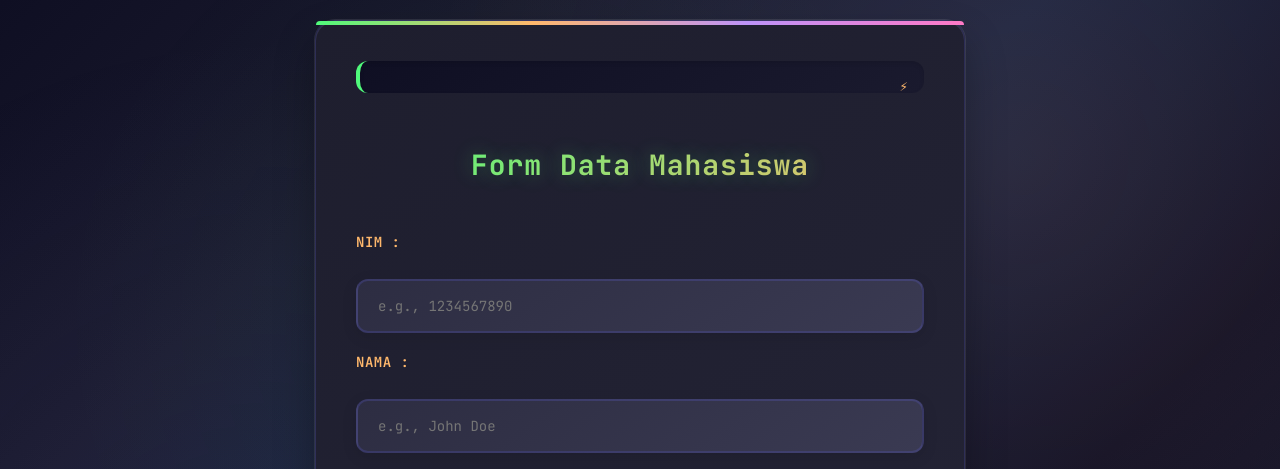
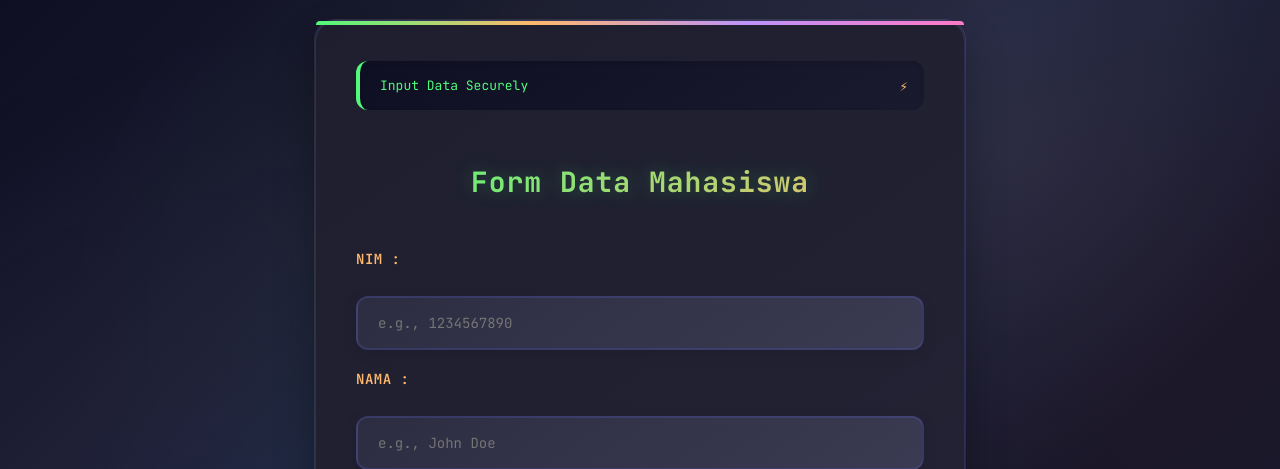
Before and after one commit to Joshua-Edmond-Reinaldo/Projek-11, a PHP site: page /F_POST.php in a window 1280 px wide. Shown: the top 469 px of the page. Run offline with PHP 8.4, Linux system fonts and the light colour scheme.

Commit message:
first commit

```diff
--- a/F_POST.php
+++ b/F_POST.php
@@ -296,6 +296,7 @@
 <body>
     <div class="container">
         <div class="code-snippet">
+            Input Data Securely
         </div>
         <form action="proses_post_sanitasi.php" method="POST">
 
```
